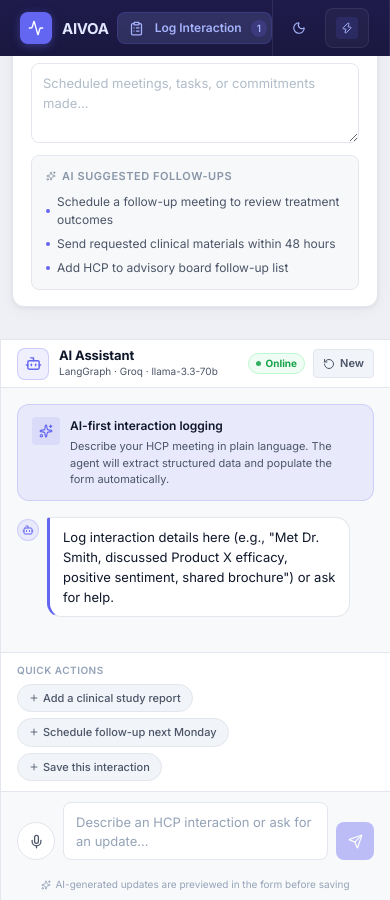
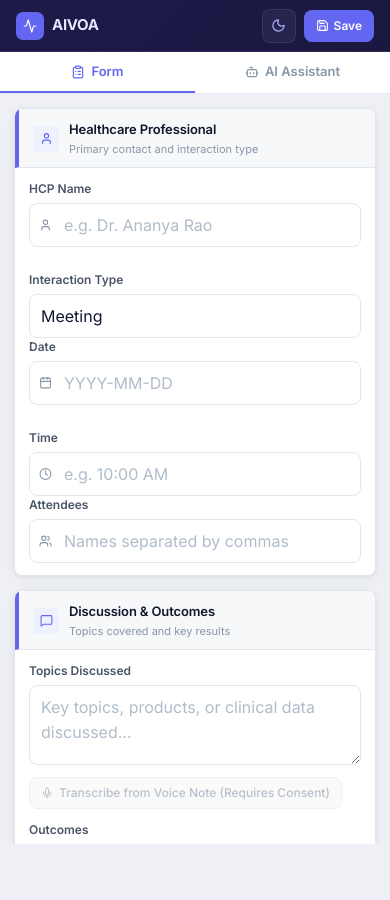
Before and after one commit to shxam69/AIVOA-AI-First-HCP-CRM, a React app in the folder frontend/: page / in a window 390 px wide. After the commit the page ends 844 px from the top, so only its background shows below. Built offline with nearby package versions, Linux system fonts and the light colour scheme; no server answers; the HTML template or start-up script is replaced by a standard one.

Commit message:
feat: proper mobile layout - bottom tab nav, full-screen panels, touch-optimized inputs, mobile header

```diff
--- a/frontend/src/App.jsx
+++ b/frontend/src/App.jsx
@@ -1,14 +1,8 @@
 import { useEffect, useState } from "react";
 import { useDispatch } from "react-redux";
 import {
-  Activity,
-  BarChart2,
-  ClipboardList,
-  History,
-  Moon,
-  Save,
-  Sun,
-  Zap,
+  Activity, BarChart2, Bot, ClipboardList,
+  History, Moon, Save, Sun, Zap,
 } from "lucide-react";
 import "./App.css";
 import InteractionForm from "./components/InteractionForm";
@@ -22,78 +16,86 @@ function App() {
     () => localStorage.getItem("aivoa-theme") || "light"
   );
 
+  // "form" | "chat"
+  const [mobileTab, setMobileTab] = useState("form");
+
   useEffect(() => {
     document.documentElement.setAttribute("data-theme", theme);
     localStorage.setItem("aivoa-theme", theme);
   }, [theme]);
 
-  const toggleTheme = () =>
-    setTheme((t) => (t === "dark" ? "light" : "dark"));
-
-  const handleSave = () => {
-    dispatch(sendChatMessage("Save this interaction"));
-  };
+  const toggleTheme = () => setTheme((t) => (t === "dark" ? "light" : "dark"));
+  const handleSave  = () => dispatch(sendChatMessage("Save this interaction"));
 
   return (
     <div className="app-shell">
-      {/* ── LEFT SIDEBAR ── */}
+
+      {/* ── MOBILE HEADER (≤640px only) ── */}
+      <header className="mobile-header">
+        <div className="mobile-header-brand">
+          <div className="mobile-header-logo"><Activity size={14} /></div>
+          <span className="mobile-header-title">AIVOA</span>
+        </div>
+        <div className="mobile-header-actions">
+          <button
+            className="mobile-theme-btn"
+            type="button"
+            onClick={toggleTheme}
+            aria-label="Toggle theme"
+          >
+            {theme === "dark" ? <Sun size={15} /> : <Moon size={15} />}
+          </button>
+          <button
+            className="mobile-save-btn"
+            type="button"
+            onClick={handleSave}
+            aria-label="Save interaction"
+          >
+            <Save size={13} />
+            Save
+          </button>
+        </div>
+      </header>
+
+      {/* ── DESKTOP SIDEBAR (>640px) ── */}
       <aside className="sidebar">
-        {/* Brand */}
         <div className="sidebar-brand">
-          <div className="sidebar-logo">
-            <Activity size={16} />
-          </div>
+          <div className="sidebar-logo"><Activity size={16} /></div>
           <div className="sidebar-brand-text">
             <span className="sidebar-title">AIVOA</span>
             <span className="sidebar-subtitle">HCP CRM Platform</span>
           </div>
         </div>
 
-        {/* Navigation */}
         <nav className="sidebar-nav" aria-label="Main navigation">
           <span className="sidebar-nav-label">Workspace</span>
-
           <button type="button" className="nav-item active">
-            <span className="nav-item-icon">
-              <ClipboardList size={15} />
-            </span>
+            <span className="nav-item-icon"><ClipboardList size={15} /></span>
             Log Interaction
             <span className="nav-item-badge">1</span>
           </button>
-
           <button type="button" className="nav-item disabled" disabled>
-            <span className="nav-item-icon">
-              <History size={15} />
-            </span>
+            <span className="nav-item-icon"><History size={15} /></span>
             History
           </button>
-
           <button type="button" className="nav-item disabled" disabled>
-            <span className="nav-item-icon">
-              <BarChart2 size={15} />
-            </span>
+            <span className="nav-item-icon"><BarChart2 size={15} /></span>
             Analytics
           </button>
         </nav>
 
-        {/* Footer */}
         <div className="sidebar-footer">
           <button
             type="button"
             className="sidebar-theme-btn"
             onClick={toggleTheme}
             aria-label={`Switch to ${theme === "dark" ? "light" : "dark"} mode`}
-            title={`Switch to ${theme === "dark" ? "light" : "dark"} mode`}
           >
             {theme === "dark" ? <Sun size={14} /> : <Moon size={14} />}
             <span>{theme === "dark" ? "Light mode" : "Dark mode"}</span>
           </button>
-
-          {/* Powered by Groq badge */}
           <div className="groq-badge" title="Inference powered by Groq">
-            <div className="groq-badge-icon">
-              <Zap size={12} />
-            </div>
+            <div className="groq-badge-icon"><Zap size={12} /></div>
             <div className="groq-badge-text">
               <span className="groq-badge-label">Powered by</span>
               <span className="groq-badge-name">Groq</span>
@@ -104,7 +106,8 @@ function App() {
 
       {/* ── MAIN AREA ── */}
       <div className="main-area">
-        {/* Top bar */}
+
+        {/* Desktop top bar */}
         <div className="top-bar">
           <span className="top-bar-title">Log Interaction</span>
           <div className="top-bar-divider" />
@@ -113,26 +116,44 @@ function App() {
             Draft
           </span>
           <div className="top-bar-spacer" />
-          <button
-            type="button"
-            className="save-btn"
-            onClick={handleSave}
-            title="Save this interaction via AI"
-          >
+          <button type="button" className="save-btn" onClick={handleSave}>
             <Save size={13} />
             <span>Save Interaction</span>
           </button>
         </div>
 
-        {/* Body: form + assistant */}
+        {/* Mobile tab switcher (≤640px only) */}
+        <div className="mobile-tabs" role="tablist">
+          <button
+            role="tab"
+            className={`mobile-tab${mobileTab === "form" ? " active" : ""}`}
+            onClick={() => setMobileTab("form")}
+            aria-selected={mobileTab === "form"}
+          >
+            <ClipboardList size={14} />
+            Form
+          </button>
+          <button
+            role="tab"
+            className={`mobile-tab${mobileTab === "chat" ? " active" : ""}`}
+            onClick={() => setMobileTab("chat")}
+            aria-selected={mobileTab === "chat"}
+          >
+            <Bot size={14} />
+            AI Assistant
+          </button>
+        </div>
+
+        {/* Body */}
         <div className="app-body">
-          <div className="form-column">
+          <div className={`form-column${mobileTab === "form" ? " active" : ""}`}>
             <InteractionForm />
           </div>
-          <div className="assistant-column">
+          <div className={`assistant-column${mobileTab === "chat" ? " active" : ""}`}>
             <AIAssistant />
           </div>
         </div>
+
       </div>
     </div>
   );
--- a/frontend/src/index.css
+++ b/frontend/src/index.css
@@ -769,6 +769,10 @@ a { color: var(--brand); text-decoration: none; }
   background: var(--ch-bg);
 }
 
+/* Hide mobile-only elements on desktop */
+.mobile-header { display: none; }
+.mobile-tabs   { display: none; }
+
 .voice-error-msg { padding: 6px 16px; font-size: 11px; text-align: center; color: var(--danger); background: var(--ch-bg); }
 
 /* ═══════════════════════════════════════════════════════════
@@ -781,36 +785,235 @@ a { color: var(--brand); text-decoration: none; }
 @keyframes pulse-ring { 0%,100% { box-shadow:0 0 0 0 rgba(220,38,38,0.35); } 50% { box-shadow:0 0 0 6px rgba(220,38,38,0); } }
 
 /* ═══════════════════════════════════════════════════════════
-   RESPONSIVE
+   TABLET — 1024px
    ═══════════════════════════════════════════════════════════ */
-@media (max-width: 1100px) {
+@media (max-width: 1024px) {
   body { overflow: auto; }
-  .app-shell { flex-direction: column; height: auto; min-height: 100vh; }
+
+  .app-shell {
+    flex-direction: column;
+    height: auto;
+    min-height: 100vh;
+  }
+
+  /* Sidebar → compact horizontal top bar */
   .sidebar {
-    width: 100%; flex: none; height: auto;
-    flex-direction: row; align-items: center;
-    padding: 0 12px; min-height: 52px;
+    width: 100%;
+    flex: none;
+    height: auto;
+    flex-direction: row;
+    align-items: center;
+    padding: 0 14px;
+    min-height: 54px;
+    position: sticky;
+    top: 0;
+    z-index: 30;
   }
-  .sidebar-brand { border-bottom: none; padding: 10px 8px; }
-  .sidebar-nav { flex-direction: row; padding: 8px 0; flex: 1; gap: 4px; }
+  .sidebar-brand {
+    border-bottom: none;
+    padding: 10px 0;
+    flex-shrink: 0;
+  }
+  .sidebar-nav {
+    flex-direction: row;
+    padding: 6px 0 6px 12px;
+    flex: 1;
+    gap: 2px;
+    overflow-x: auto;
+    overflow-y: visible;
+    scrollbar-width: none;
+  }
+  .sidebar-nav::-webkit-scrollbar { display: none; }
   .sidebar-nav-label { display: none; }
-  .nav-item { padding: 6px 10px; font-size: 12px; white-space: nowrap; }
-  .sidebar-footer { flex-direction: row; border-top: none; border-left: 1px solid var(--sb-border); padding: 8px; }
-  .groq-badge-text, .sidebar-theme-btn span { display: none; }
-  .main-area { flex: none; }
-  .app-body { flex-direction: column; height: auto; overflow: visible; }
-  .form-column { overflow: visible; padding: 16px; border-right: none; border-bottom: 1px solid var(--border); }
-  .assistant-column { flex: none; width: 100%; height: 680px; }
-  .top-bar { padding: 0 16px; }
+  .nav-item { padding: 6px 12px; font-size: 12px; white-space: nowrap; flex-shrink: 0; }
+  .nav-item-badge { display: none; }
+  .sidebar-footer {
+    flex-direction: row;
+    border-top: none;
+    border-left: 1px solid var(--sb-border);
+    padding: 8px 0 8px 10px;
+    gap: 6px;
+    flex-shrink: 0;
+  }
+  .groq-badge { display: none; }
+  .sidebar-theme-btn span { display: none; }
+  .sidebar-theme-btn { padding: 6px 8px; }
+
+  .main-area { flex: none; width: 100%; }
+
+  .top-bar { padding: 0 14px; gap: 8px; }
+
+  .app-body {
+    flex-direction: column;
+    height: auto;
+    overflow: visible;
+  }
+  .form-column {
+    overflow: visible;
+    padding: 16px 14px;
+    border-right: none;
+    border-bottom: 1px solid var(--border);
+  }
+  .assistant-column {
+    flex: none;
+    width: 100%;
+    height: 600px;
+  }
 }
 
-@media (max-width: 600px) {
-  .sidebar-subtitle { display: none; }
-  .top-bar-title { font-size: 13px; }
-  .draft-badge { display: none; }
-  .form-column { padding: 12px; }
+/* ═══════════════════════════════════════════════════════════
+   MOBILE — 640px  (true phone layout)
+   ═══════════════════════════════════════════════════════════ */
+@media (max-width: 640px) {
+  body { overflow: hidden; }
+
+  /* Full-screen app shell with bottom nav */
+  .app-shell {
+    flex-direction: column;
+    height: 100dvh;
+    min-height: 100dvh;
+    overflow: hidden;
+  }
+
+  /* Hide desktop sidebar entirely */
+  .sidebar { display: none; }
+
+  /* Mobile header */
+  .mobile-header {
+    display: flex !important;
+    align-items: center;
+    justify-content: space-between;
+    height: 52px;
+    flex: 0 0 52px;
+    padding: 0 16px;
+    background: linear-gradient(135deg, var(--sb-bg), var(--sb-bg-end));
+    border-bottom: 1px solid var(--sb-border);
+    z-index: 30;
+  }
+  .mobile-header-brand {
+    display: flex;
+    align-items: center;
+    gap: 8px;
+  }
+  .mobile-header-logo {
+    display: flex;
+    align-items: center;
+    justify-content: center;
+    width: 28px; height: 28px;
+    border-radius: 7px;
+    background: var(--brand);
+    color: #fff;
+    flex-shrink: 0;
+  }
+  .mobile-header-title {
+    font-size: 15px;
+    font-weight: 700;
+    color: var(--sb-text-1);
+    letter-spacing: -0.02em;
+  }
+  .mobile-header-actions {
+    display: flex;
+    align-items: center;
+    gap: 8px;
+  }
+  .mobile-theme-btn {
+    display: grid;
+    place-items: center;
+    width: 34px; height: 34px;
+    border-radius: 8px;
+    border: 1px solid var(--sb-border);
+    color: var(--sb-text-2);
+    background: rgba(255,255,255,0.05);
+  }
+  .mobile-save-btn {
+    display: inline-flex;
+    align-items: center;
+    gap: 5px;
+    padding: 0 12px;
+    height: 32px;
+    border-radius: 8px;
+    background: var(--brand);
+    color: #fff;
+    font-size: 12px;
+    font-weight: 600;
+    white-space: nowrap;
+  }
+
+  /* Hide desktop top-bar */
+  .top-bar { display: none; }
+
+  /* Tab switcher */
+  .mobile-tabs {
+    display: flex !important;
+    flex: 0 0 42px;
+    border-bottom: 1px solid var(--border);
+    background: var(--bg-surface);
+  }
+  .mobile-tab {
+    flex: 1;
+    display: flex;
+    align-items: center;
+    justify-content: center;
+    gap: 6px;
+    font-size: 13px;
+    font-weight: 600;
+    color: var(--text-tertiary);
+    border-bottom: 2px solid transparent;
+    padding: 0 8px;
+    transition: all var(--transition);
+    background: none;
+  }
+  .mobile-tab.active {
+    color: var(--brand);
+    border-bottom-color: var(--brand);
+  }
+
+  /* Main body becomes a single-panel switcher */
+  .main-area { flex: none; width: 100%; display: contents; }
+  .app-body {
+    flex: 1;
+    min-height: 0;
+    overflow: hidden;
+    flex-direction: row;
+  }
+
+  /* Each column takes full screen, hidden unless active */
+  .form-column {
+    flex: 0 0 100%;
+    width: 100%;
+    overflow-y: auto;
+    padding: 14px;
+    border-right: none;
+    border-bottom: none;
+    display: none;
+  }
+  .form-column.active { display: block; }
+
+  .assistant-column {
+    flex: 0 0 100%;
+    width: 100%;
+    height: 100%;
+    display: none;
+  }
+  .assistant-column.active { display: flex; }
+
+  /* Form tweaks */
   .form-row { grid-template-columns: 1fr; }
-  .assistant-column { height: 560px; }
+  .form-section { margin-bottom: 14px; border-radius: var(--radius-md); }
+  .section-body { padding: 12px 14px; }
+  .section-header { padding: 11px 14px 10px; }
+  .field-input { height: 44px; font-size: 16px; } /* 16px prevents iOS zoom */
+  .field-textarea { font-size: 16px; }
+  .sentiment-group { gap: 6px; }
+  .sentiment-btn { padding: 10px 8px; font-size: 12px; }
+  .material-card-action { display: none; } /* too cramped on small screens */
   .thinking-stages { display: none; }
-  .save-btn span { display: none; }
+
+  /* Chat tweaks */
+  .assistant-panel { border-left: none; border-radius: 0; }
+  .chat-bubble { max-width: 90%; font-size: 14px; }
+  .composer { padding: 8px 12px 10px; }
+  .composer-textarea { font-size: 16px; } /* prevent iOS zoom */
+  .quick-actions { padding: 8px 12px; }
+  .chat-footer { padding: 4px 12px 6px; }
 }
```
